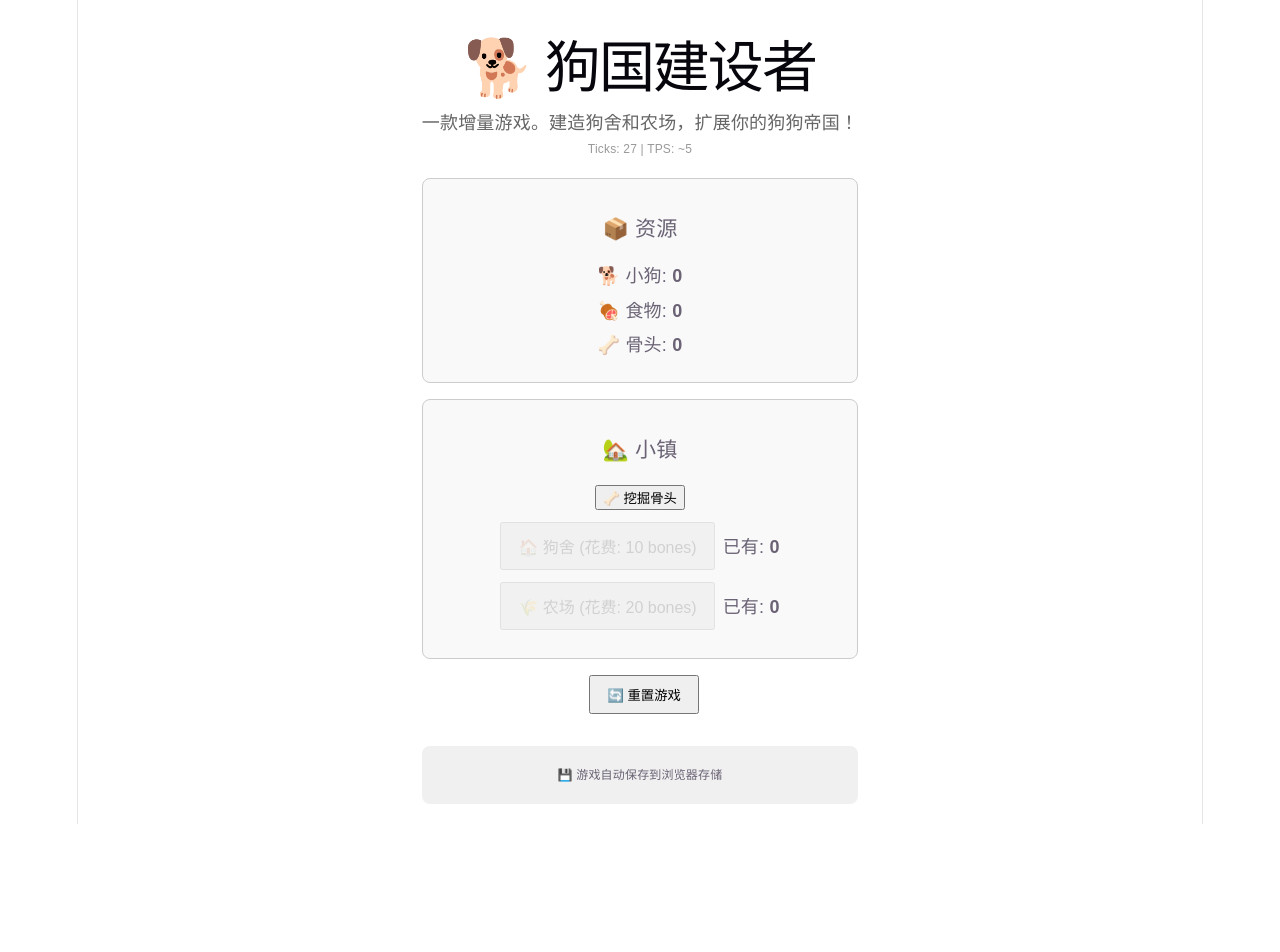
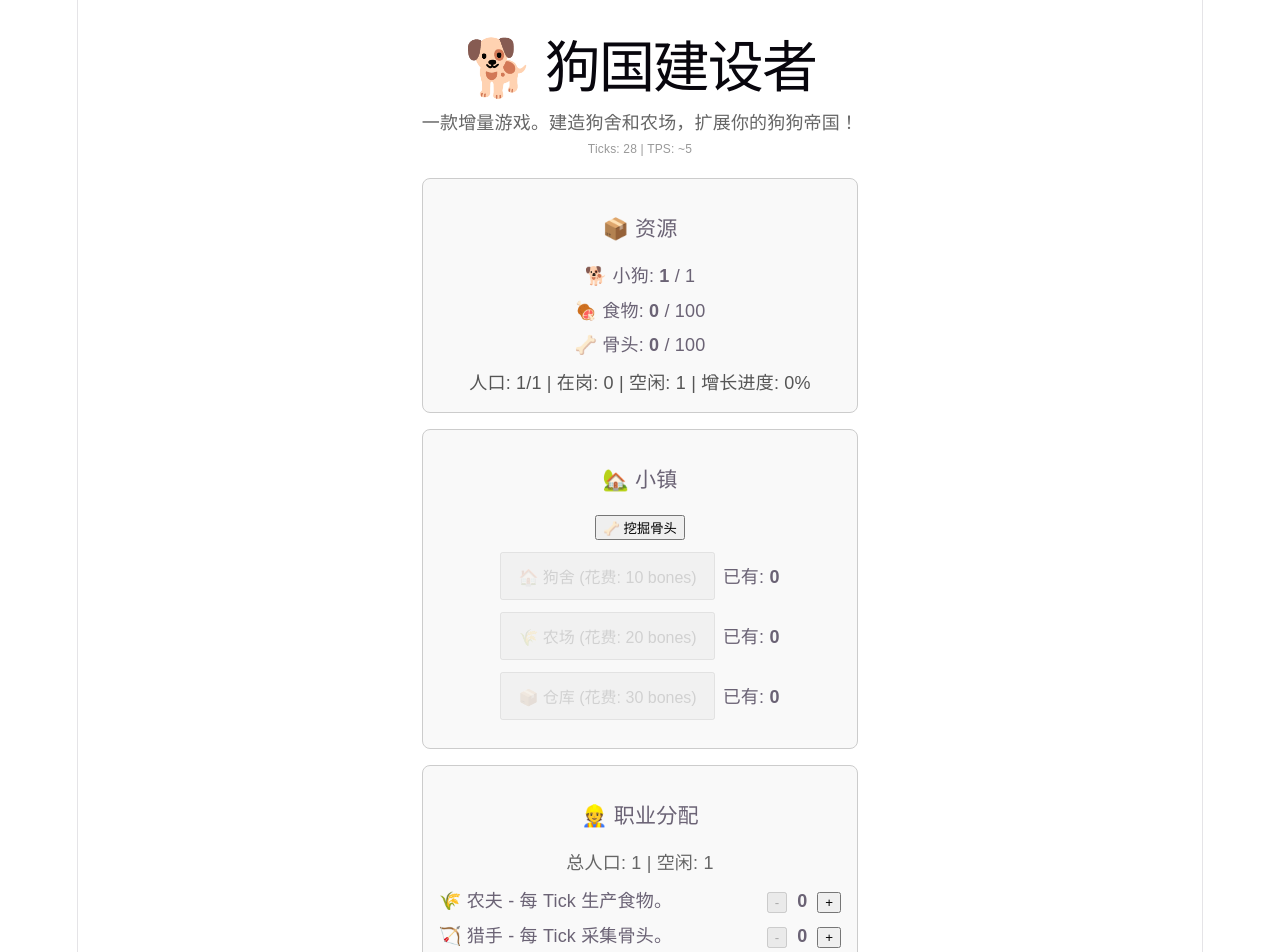
Before and after one commit to kaito387/puppies-game, a React (Vite) app: page / in a window 1280 px wide. Shown: the top 952 px of the page. Before the commit the page ends 824 px from the top, so only its background shows below. Built offline with nearby package versions, Linux system fonts and the light colour scheme.

Commit message:
feat: population & job system

```diff
--- a/src/App.tsx
+++ b/src/App.tsx
@@ -2,6 +2,7 @@ import { useEffect, useRef } from 'react'
 import { useGameStore } from './store/gameStore'
 import { ResourcePanel } from './components/ResourcePanel'
 import { BuildingPanel } from './components/BuildingPanel'
+import { JobPanel } from './components/JobPanel'
 import { AUTO_SAVE_INTERVAL_TICKS, GAME_TICK_INTERVAL_MS } from './engine/constants'
 
 function App() {
@@ -44,6 +45,7 @@ function App() {
       {/* 主要 UI */}
       <ResourcePanel />
       <BuildingPanel />
+      <JobPanel />
 
       {
         <button onClick={resetGame} style={{ marginLeft: '8px', padding: '8px 16px' }}>
--- /dev/null
+++ b/src/components/JobPanel.tsx
@@ -0,0 +1,54 @@
+import { useGameStore } from '../store/gameStore'
+import { JOBS } from '../engine/types'
+
+export function JobPanel() {
+  const gameState = useGameStore((store) => store.gameState)
+  const setJobAssignment = useGameStore((store) => store.setJobAssignment)
+
+  const population = Math.floor(gameState.resourceCounts.puppies || 0)
+  const totalAssigned = Object.values(gameState.jobAssignments).reduce((sum, count) => sum + count, 0)
+  const idlePopulation = population - totalAssigned
+
+  return (
+    <div
+      style={{
+        padding: '16px',
+        border: '1px solid #ccc',
+        borderRadius: '8px',
+        marginBottom: '16px',
+        backgroundColor: '#f9f9f9',
+      }}
+    >
+      <h3>👷 职业分配</h3>
+      <div style={{ marginBottom: '12px', color: '#666' }}>
+        总人口: {population} | 空闲: {idlePopulation}
+      </div>
+
+      {JOBS.map((job) => {
+        const assigned = gameState.jobAssignments[job.id] || 0
+        const canIncrease = idlePopulation > 0
+        const canDecrease = assigned > 0
+
+        return (
+          <div
+            key={job.id}
+            style={{ display: 'flex', alignItems: 'center', justifyContent: 'space-between', margin: '8px 0' }}
+          >
+            <div>
+              {job.icon} {job.name} - {job.description}
+            </div>
+            <div>
+              <button disabled={!canDecrease} onClick={() => setJobAssignment(job.id, assigned - 1)}>
+                -
+              </button>
+              <strong style={{ margin: '0 10px' }}>{assigned}</strong>
+              <button disabled={!canIncrease} onClick={() => setJobAssignment(job.id, assigned + 1)}>
+                +
+              </button>
+            </div>
+          </div>
+        )
+      })}
+    </div>
+  )
+}
--- a/src/components/ResourcePanel.tsx
+++ b/src/components/ResourcePanel.tsx
@@ -3,6 +3,11 @@ import { RESOURCES } from '../engine/types'
 
 export function ResourcePanel() {
   const gameState = useGameStore((store) => store.gameState)
+  const population = Math.floor(gameState.resourceCounts.puppies || 0)
+  const growthProgress = Math.floor((gameState.populationGrowthProgress || 0) * 100)
+  const populationCap = Math.floor(gameState.resourceLimits.puppies || 0)
+  const totalAssigned = Object.values(gameState.jobAssignments).reduce((sum, count) => sum + count, 0)  // should we calculate total assigned puppies in ResourcePanel or JobPanel? --- IGNORE ---
+  const idlePopulation = population - totalAssigned
 
   return (
     <div
@@ -18,12 +23,17 @@ export function ResourcePanel() {
 
       {RESOURCES.map((resource) => {
         const amount = gameState.resourceCounts[resource.id] || 0
+        const limit = gameState.resourceLimits[resource.id] || 0
         return (
           <div key={resource.id} style={{ margin: '8px 0', fontSize: '18px' }}>
-            {resource.icon} {resource.name}: <strong>{amount.toFixed(0)}</strong>
+            {resource.icon} {resource.name}: <strong>{amount.toFixed(0)}</strong> / {limit.toFixed(0)}
           </div>
         )
       })}
+
+      <div style={{ marginTop: '12px', color: '#555' }}>
+        人口: {population}/{populationCap} | 在岗: {totalAssigned} | 空闲: {idlePopulation} | 增长进度: {growthProgress}%
+      </div>
     </div>
   )
 }
--- a/src/engine/actions.ts
+++ b/src/engine/actions.ts
@@ -1,4 +1,4 @@
-import { type GameState, BUILDINGS } from './types'
+import { type GameState, BUILDINGS, JOBS } from './types'
 import { min } from './utils'
 
 export function clickResource(state: GameState, resourceId: string, amount: number = 1): GameState {
@@ -41,3 +41,31 @@ export function buildBuilding(state: GameState, buildingId: string): GameState {
     buildings: newBuildings,
   }
 }
+
+export function setJobAssignment(state: GameState, jobId: string, assignedCount: number): GameState {
+  const job = JOBS.find((j) => j.id === jobId)
+  if (!job) {
+    throw new Error(`职业 ${jobId} 不存在`)
+  }
+
+  if (!Number.isInteger(assignedCount) || assignedCount < 0) {
+    throw new Error('职业分配数量必须是非负整数')
+  }
+
+  const currentPopulation = state.resourceCounts.puppies
+  const totalAssignedExceptCurrentJob = Object.entries(state.jobAssignments)
+    .filter(([assignedJobId]) => assignedJobId !== jobId)
+    .reduce((sum, [, count]) => sum + count, 0)
+
+  if (totalAssignedExceptCurrentJob + assignedCount > currentPopulation) {
+    throw new Error('职业分配总人数不能超过当前人口')
+  }
+
+  return {
+    ...state,
+    jobAssignments: {
+      ...state.jobAssignments,
+      [job.id]: assignedCount,
+    },
+  }
+}
--- a/src/engine/gameLoop.ts
+++ b/src/engine/gameLoop.ts
@@ -1,4 +1,13 @@
-import { BUILDINGS, RESOURCES, type GameState } from './types'
+import {
+  BASE_POPULATION_CAP,
+  BUILDINGS,
+  FOOD_CONSUMPTION_PER_PUPPY_PER_TICK,
+  JOBS,
+  RESOURCE_LIMITS,
+  RESOURCES,
+  POPULATION_GROWTH_BASE_RATE,
+  type GameState,
+} from './types'
 import { min } from './utils'
 
 export function calculateProduction(gameState: GameState): Record<string, number> {
@@ -18,20 +27,124 @@ export function calculateProduction(gameState: GameState): Record<string, number
   return production
 }
 
+export function calculatePopulationCap(gameState: GameState): number {
+  let populationCap = BASE_POPULATION_CAP
+
+  BUILDINGS.forEach((building) => {
+    const count = gameState.buildings[building.id] || 0
+    if (!building.populationCapBonus || count <= 0) {
+      return
+    }
+
+    populationCap += building.populationCapBonus * count
+  })
+
+  return populationCap
+}
+
+export function calculateResourceLimits(gameState: GameState): Record<string, number> {
+  const limits: Record<string, number> = { ...RESOURCE_LIMITS }
+
+  BUILDINGS.forEach((building) => {
+    const count = gameState.buildings[building.id] || 0
+    if (!building.resourceLimitBonuses || count <= 0) {
+      return
+    }
+
+    for (const [resourceId, amount] of Object.entries(building.resourceLimitBonuses)) {
+      limits[resourceId] = (limits[resourceId] || 0) + amount * count
+    }
+  })
+
+  limits.puppies = calculatePopulationCap(gameState)
+
+  return limits
+}
+
+export function calculateJobProduction(gameState: GameState): Record<string, number> {
+  const production: Record<string, number> = {}
+
+  RESOURCES.forEach((resource) => {
+    production[resource.id] = 0
+  })
+
+  JOBS.forEach((job) => {
+    const assigned = gameState.jobAssignments[job.id] || 0
+    if (assigned <= 0) {
+      return
+    }
+
+    for (const [resourceId, amount] of Object.entries(job.productionPerTick)) {
+      production[resourceId] += amount * assigned
+    }
+  })
+
+  return production
+}
+
+export function applyPopulationGrowth(
+  state: GameState,
+  resourceCounts: Record<string, number>,
+  populationCap: number,
+): { population: number; growthProgress: number } {
+  const currentPopulation = Math.floor(resourceCounts.puppies || 0)
+  const currentFood = resourceCounts.food || 0
+  const foodNeed = currentPopulation * FOOD_CONSUMPTION_PER_PUPPY_PER_TICK
+
+  const foodAfterUpkeep = Math.max(0, currentFood - foodNeed)
+  resourceCounts.food = min(foodAfterUpkeep, state.resourceLimits.food || foodAfterUpkeep)
+  // 此处修改了 resourceCounts.food
+
+  if (currentFood < foodNeed || currentPopulation >= populationCap) {
+    return {
+      population: min(currentPopulation, populationCap),
+      growthProgress: currentPopulation >= populationCap ? 0 : state.populationGrowthProgress,
+    } // 食物不足或者人口已经满了，停止增长
+  }
+
+  const crowding = populationCap <= 0 ? 1 : currentPopulation / populationCap
+  const growthPerTick = POPULATION_GROWTH_BASE_RATE * (1 - crowding)
+  const totalGrowthProgress = state.populationGrowthProgress + growthPerTick
+  const newPuppies = Math.floor(totalGrowthProgress)
+  const nextPopulation = min(currentPopulation + newPuppies, populationCap)
+  const growthProgress = nextPopulation >= populationCap ? 0 : totalGrowthProgress - newPuppies
+
+  return {
+    population: nextPopulation,
+    growthProgress,
+  }
+}
+
 export function tick(state: GameState): GameState {
-  const production = calculateProduction(state)
+  const nextLimits = calculateResourceLimits(state)
+
+  const buildingProduction = calculateProduction(state)
+  const jobProduction = calculateJobProduction(state)
+  const production: Record<string, number> = { ...buildingProduction }
+  for (const [resourceId, amount] of Object.entries(jobProduction)) {
+    production[resourceId] = (production[resourceId] || 0) + amount
+  }
 
   const newResourceCounts: Record<string, number> = { ...state.resourceCounts }
   for (const [resourceId, amount] of Object.entries(production)) {
-    newResourceCounts[resourceId] = min(
-      (newResourceCounts[resourceId] || 0) + amount,
-      state.resourceLimits[resourceId] || 0,
-    )
+    newResourceCounts[resourceId] = (newResourceCounts[resourceId] || 0) + amount
   }
+
+  const populationUpdate = applyPopulationGrowth(state, newResourceCounts, nextLimits.puppies)
+  newResourceCounts.puppies = populationUpdate.population
+
+  for (const [resourceId, amount] of Object.entries(newResourceCounts)) {
+    newResourceCounts[resourceId] = min(amount, nextLimits[resourceId] || 0)
+  }
+
+  // tick 的时候，先计算资源生产和消耗，再计算人口和资源的相互影响，再应用资源上限。
+  // 这样玩家在这一 tick 内获得的资源可以被这一 tick 内增加的人口消耗掉。
 
   return {
     ...state,
     resourceCounts: newResourceCounts,
+    resourceLimits: nextLimits,
+    populationGrowthProgress: populationUpdate.growthProgress,
     tickCount: state.tickCount + 1,
     lastTickTime: Date.now(),
   }
--- a/src/engine/save.ts
+++ b/src/engine/save.ts
@@ -4,7 +4,7 @@ const SAVE_KEY = 'puppies-game-save'
 
 export function saveGame(gameState: GameState): void {
   const saveData = {
-    version: '0.1.0',
+    version: '0.0.0',
     timestamp: Date.now(),
     ...gameState,
   }
@@ -21,11 +21,14 @@ export function loadGame(): GameState {
 
   try {
     const saveData = JSON.parse(saveDataStr)
-    // TODO 版本兼容性处理
+
     return {
       resourceCounts: saveData.resourceCounts || INITIAL_GAME_STATE.resourceCounts,
       resourceLimits: saveData.resourceLimits || INITIAL_GAME_STATE.resourceLimits,
       buildings: saveData.buildings || INITIAL_GAME_STATE.buildings,
+      jobAssignments: saveData.jobAssignments || INITIAL_GAME_STATE.jobAssignments,
+      populationGrowthProgress:
+        saveData.populationGrowthProgress || INITIAL_GAME_STATE.populationGrowthProgress,
       tickCount: saveData.tickCount || INITIAL_GAME_STATE.tickCount,
       lastTickTime: saveData.lastTickTime || INITIAL_GAME_STATE.lastTickTime,
     }
--- a/src/engine/types.ts
+++ b/src/engine/types.ts
@@ -12,12 +12,24 @@ export interface Building {
   description: string
   cost: Record<string, number>
   productionPerTick: Record<string, number>
+  resourceLimitBonuses?: Record<string, number>
+  populationCapBonus?: number
+}
+
+export interface Job {
+  id: string
+  name: string
+  icon?: string
+  description: string
+  productionPerTick: Record<string, number>
 }
 
 export interface GameState {
   resourceCounts: Record<string, number>
   resourceLimits: Record<string, number>
   buildings: Record<string, number>
+  jobAssignments: Record<string, number>
+  populationGrowthProgress: number
 
   tickCount: number
   lastTickTime: number
@@ -30,21 +42,41 @@ export const RESOURCES: Resource[] = [
 ]
 
 export const RESOURCE_LIMITS: Record<string, number> = {
-  puppies: 5,
-  food: 5000,
-  bones: 5000,
+  puppies: 1,
+  food: 100,
+  bones: 100,
 }
 
-// TODO resoureceLimits should be calculated in real-time and can be increased by buildings, e.g. building more barns increases the puppy limit
+export const BASE_POPULATION_CAP = 1
+export const POPULATION_GROWTH_BASE_RATE = 0.06
+export const FOOD_CONSUMPTION_PER_PUPPY_PER_TICK = 0.2
+
+export const JOBS: Job[] = [
+  {
+    id: 'farmer',
+    name: '农夫',
+    icon: '🌾',
+    description: '每 Tick 生产食物。',
+    productionPerTick: { food: 1 },
+  },
+  {
+    id: 'hunter',
+    name: '猎手',
+    icon: '🏹',
+    description: '每 Tick 采集骨头。',
+    productionPerTick: { bones: 0.08 },
+  },
+]
 
 export const BUILDINGS: Building[] = [
   {
     id: 'barn',
     name: '狗舍',
     icon: '🏠',
-    description: '可以容纳 2 只小狗，每 10 秒生产 1 只小狗',
+    description: '可以容纳 2 只小狗。',
     cost: { bones: 10 },
-    productionPerTick: { puppies: 0.02 },
+    productionPerTick: {},
+    populationCapBonus: 2,
   },
   {
     id: 'farm',
@@ -53,6 +85,15 @@ export const BUILDINGS: Building[] = [
     description: '每秒生产 1 份食物',
     cost: { bones: 20 },
     productionPerTick: { food: 0.2 },
+  },
+  {
+    id: 'warehouse',
+    name: '仓库',
+    icon: '📦',
+    description: '提升食物与骨头的存储上限。',
+    cost: { bones: 30 },
+    productionPerTick: {},
+    resourceLimitBonuses: { food: 200, bones: 200 },
   },
 ]
 
@@ -66,16 +107,24 @@ export function createInitialGameState(): GameState {
   RESOURCES.forEach((resource) => {
     resources[resource.id] = 0
   })
+  resources.puppies = 1
 
   const buildings: Record<string, number> = {}
   BUILDINGS.forEach((building) => {
     buildings[building.id] = 0
   })
 
+  const jobAssignments: Record<string, number> = {}
+  JOBS.forEach((job) => {
+    jobAssignments[job.id] = 0
+  })
+
   return {
     resourceCounts: resources,
     resourceLimits: createInitialResourceLimits(),
     buildings,
+    jobAssignments,
+    populationGrowthProgress: 0,
     tickCount: 0,
     lastTickTime: Date.now(),
   }
--- a/src/store/gameStore.ts
+++ b/src/store/gameStore.ts
@@ -1,7 +1,7 @@
 import { create } from 'zustand'
 import { type GameState, createInitialGameState } from '../engine/types'
 import { tick } from '../engine/gameLoop'
-import { buildBuilding, clickResource } from '../engine/actions'
+import { buildBuilding, clickResource, setJobAssignment } from '../engine/actions'
 import { saveGame, loadGame, resetGame } from '../engine/save'
 
 interface GameStore {
@@ -11,6 +11,7 @@ interface GameStore {
 
   buildBuilding: (buildingId: string) => void
   clickResource: (resourceId: string, amount?: number) => void
+  setJobAssignment: (jobId: string, assignedCount: number) => void
 
   saveGame: () => void
   loadGame: () => void
@@ -38,6 +39,12 @@ export const useGameStore = create<GameStore>((set, get) => ({
     }))
   },
 
+  setJobAssignment: (jobId: string, assignedCount: number) => {
+    set((gameStore) => ({
+      gameState: setJobAssignment(gameStore.gameState, jobId, assignedCount),
+    }))
+  },
+
   saveGame: () => {
     const { gameState } = get()
     saveGame(gameState)
```
Also changed, not shown: 2 other files (tests, documents, lock files or other folders).
